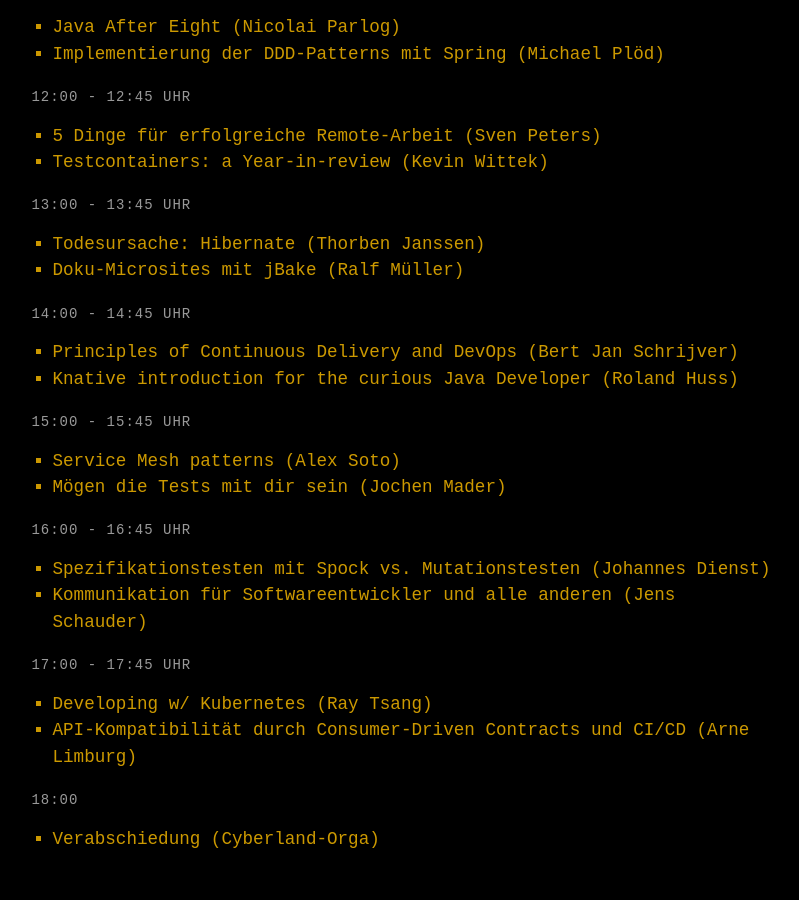
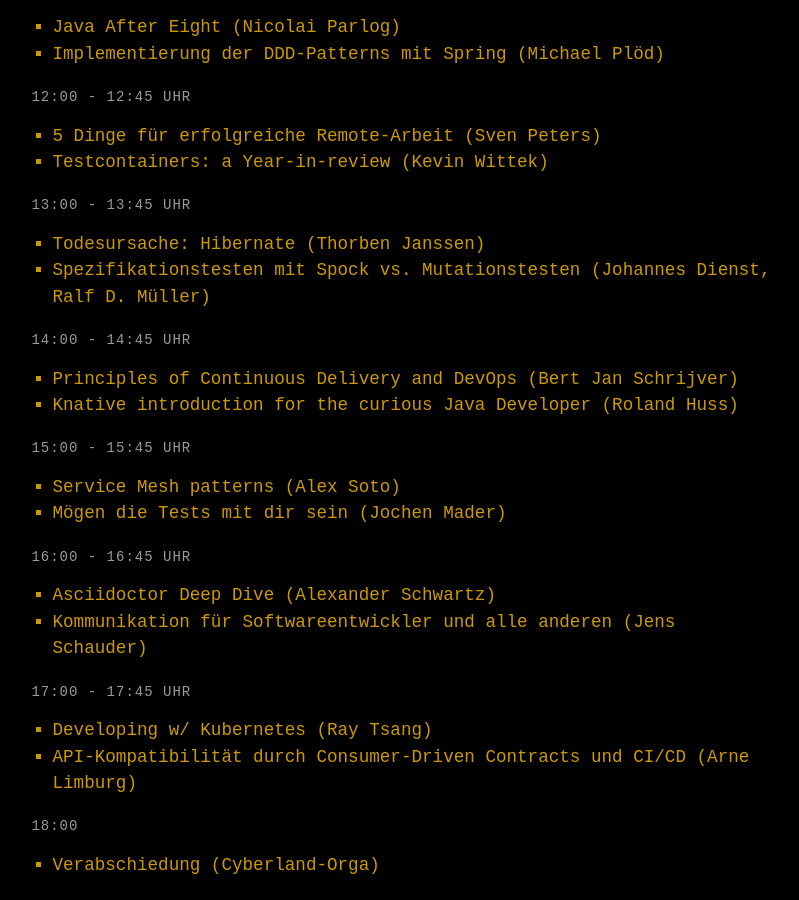
Before and after one commit to cyberjug/website, a Jekyll site: the page built from docs/cyberland2020.md, in a window 1280 px wide and 900 px high, scrolled down 1497 px. Shown: the whole window, without its empty margins (235-1034 px from the left). Built offline with Jekyll 4.4.1, drawn with Linux system fonts in a browser that asks for light colours; some web fonts are replaced.

Commit message:
update schedule

```diff
--- a/docs/cyberland2020.md
+++ b/docs/cyberland2020.md
@@ -51,7 +51,7 @@
 
 <span class="post-meta">13:00 - 13:45 Uhr</span><br/>
 - Todesursache: Hibernate (Thorben Janssen)
-- Doku-Microsites mit jBake (Ralf Müller)
+- Spezifikationstesten mit Spock vs. Mutationstesten (Johannes Dienst, Ralf D. Müller)
 
 <span class="post-meta">14:00 - 14:45 Uhr</span><br/>
 - Principles of Continuous Delivery and DevOps (Bert Jan Schrijver)
@@ -62,7 +62,7 @@
 - Mögen die Tests mit dir sein (Jochen Mader)
 
 <span class="post-meta">16:00 - 16:45 Uhr</span><br/>
-- Spezifikationstesten mit Spock vs. Mutationstesten (Johannes Dienst)
+- Asciidoctor Deep Dive (Alexander Schwartz)
 - Kommunikation für Softwareentwickler und alle anderen (Jens Schauder)
 
 <span class="post-meta">17:00 - 17:45 Uhr</span><br/>
```
